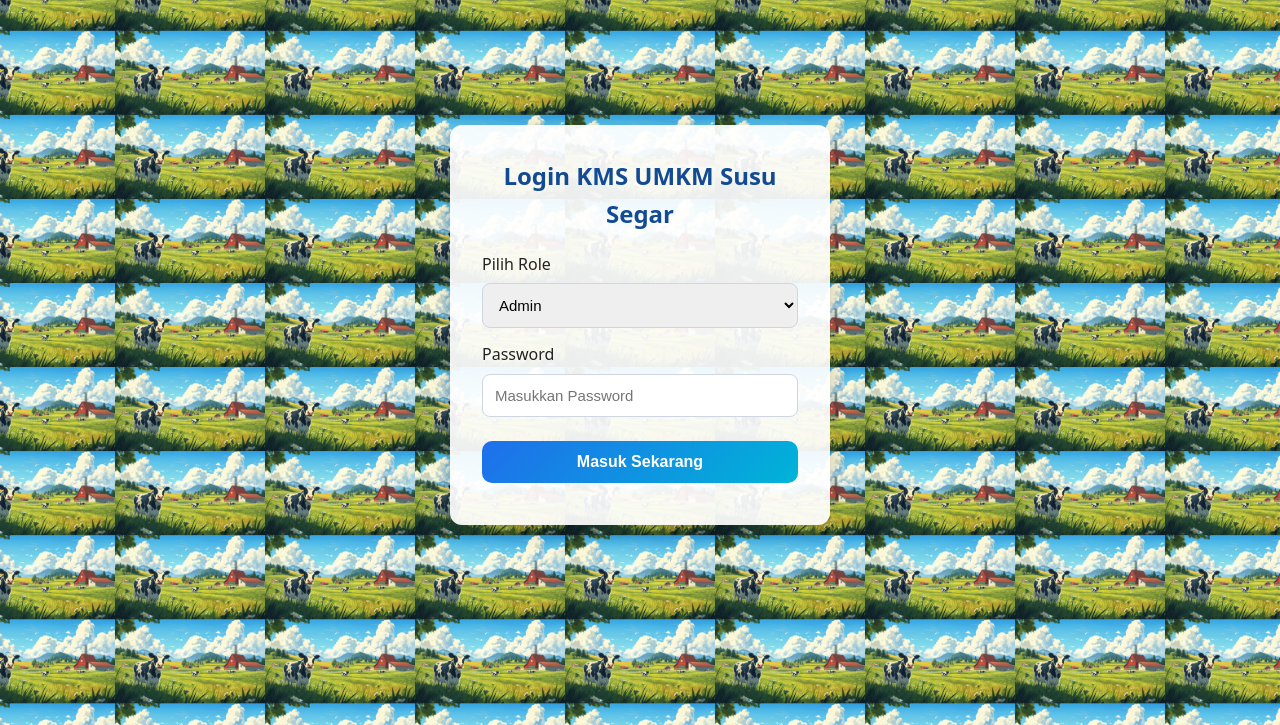
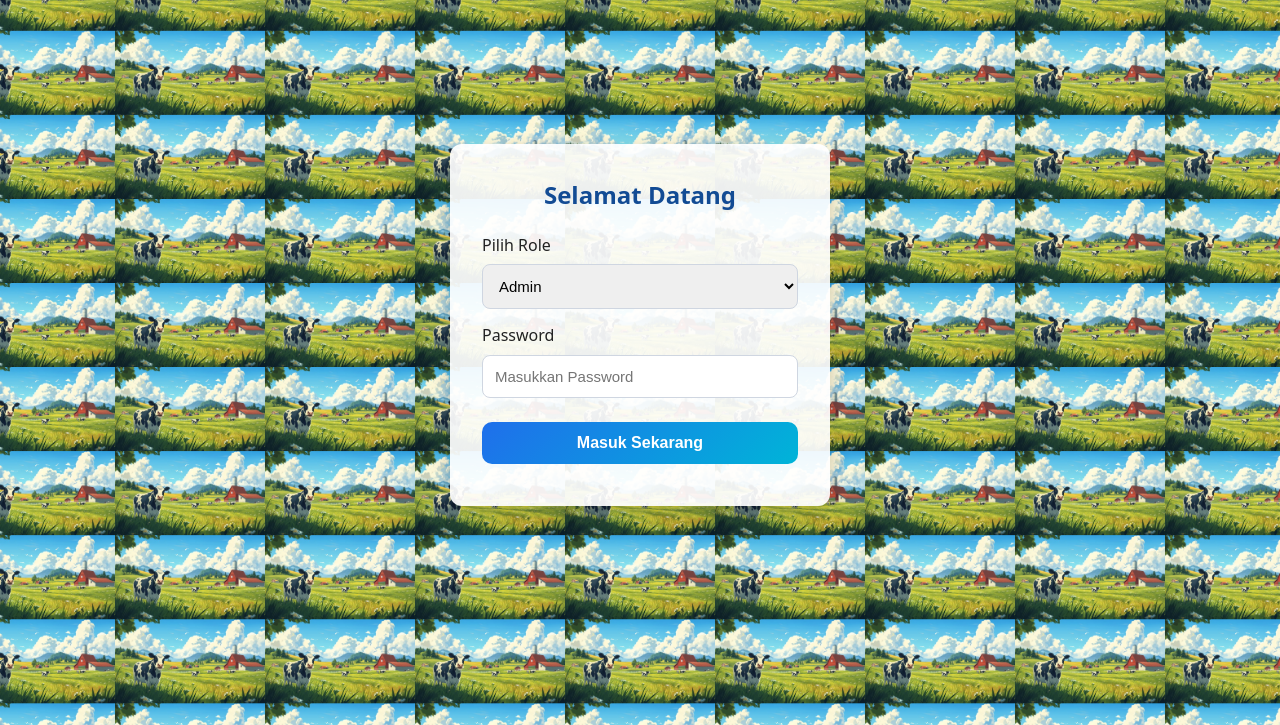
Before and after one commit to yysykaa-prog/kms-umkmsususegar, a plain HTML site: page index.html in a window 1280 px wide. Shown: the part 75-800 px from the top of the page. Drawn offline with Linux system fonts and the light colour scheme.

Commit message:
Update index.html

```diff
--- a/index.html
+++ b/index.html
@@ -307,7 +307,7 @@ header{
 
 <div id="loginPage">
     <div class="loginCard">
-        <h2>Login KMS UMKM Susu Segar</h2>
+        <h2>Selamat Datang</h2>
 
         <div class="loginField">
             <label>Pilih Role</label>
```
